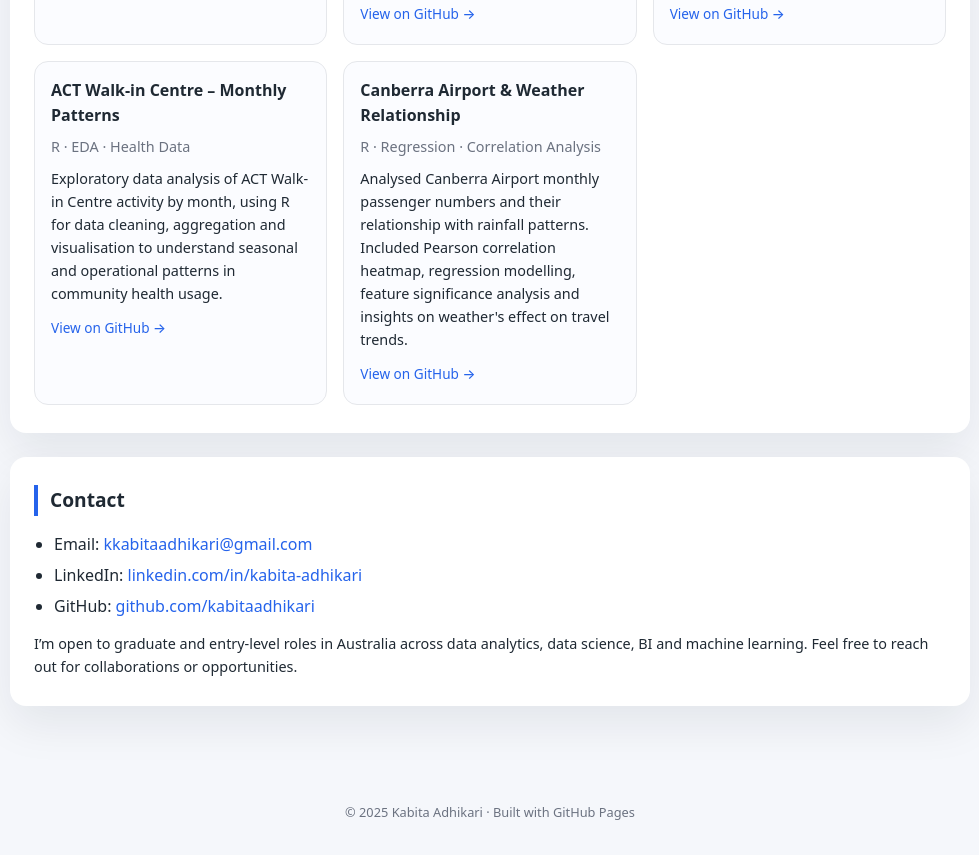
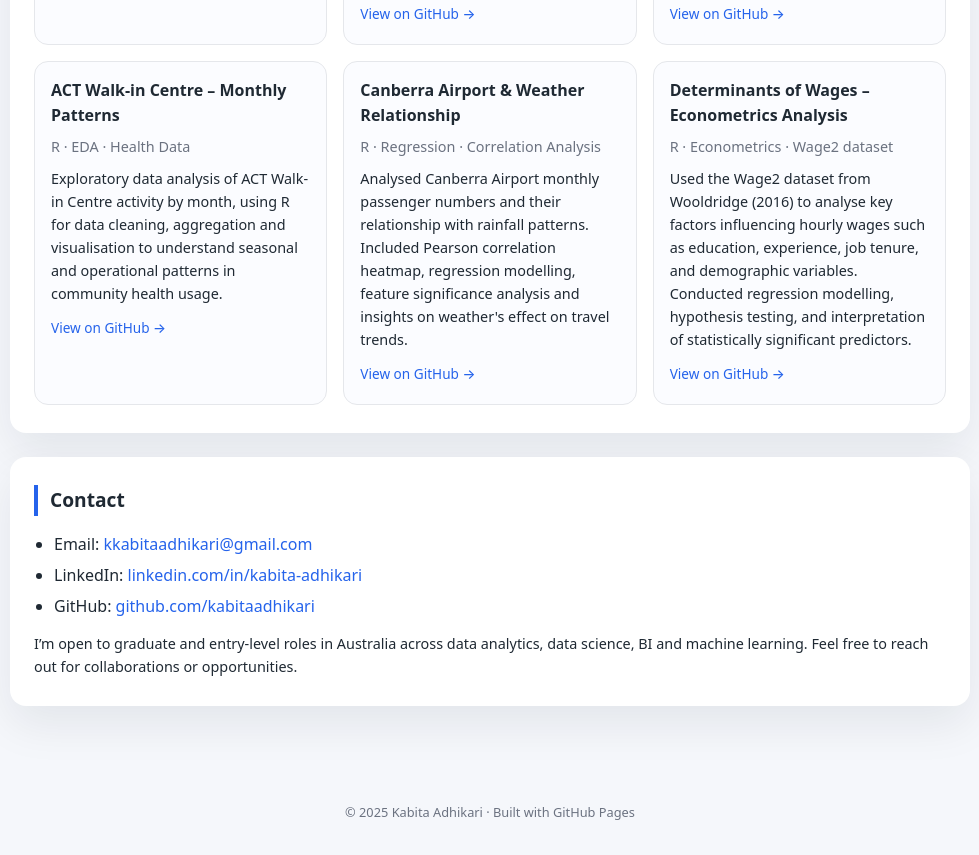
Before and after one commit to kabitaadhikari/kabitaadhikari.github.io, a plain HTML site: page index.html in a window 1280 px wide. Shown: the part 1642-2497 px from the top of the page, without its empty margins (150-1129 px from the left). Drawn offline with Linux system fonts and the light colour scheme.

Commit message:
Add project card for Econometrics analysis
Added project card for 'Determinants of Wages' analysis.

```diff
--- a/index.html
+++ b/index.html
@@ -408,6 +408,20 @@
     View on GitHub →
   </a>
 </div>
+        <div class="project-card">
+  <h4>Determinants of Wages – Econometrics Analysis</h4>
+  <p class="project-meta">R · Econometrics · Wage2 dataset</p>
+  <p>
+    Used the Wage2 dataset from Wooldridge (2016) to analyse key factors influencing
+    hourly wages such as education, experience, job tenure, and demographic variables.
+    Conducted regression modelling, hypothesis testing, and interpretation of
+    statistically significant predictors.
+  </p>
+  <a href="https://github.com/kabitaadhikari/Determinants-of-wages" target="_blank">
+    View on GitHub →
+  </a>
+</div>
+
       <!-- ⭐ END OF NEW PROJECT ⭐ -->
 
       </div>
```
